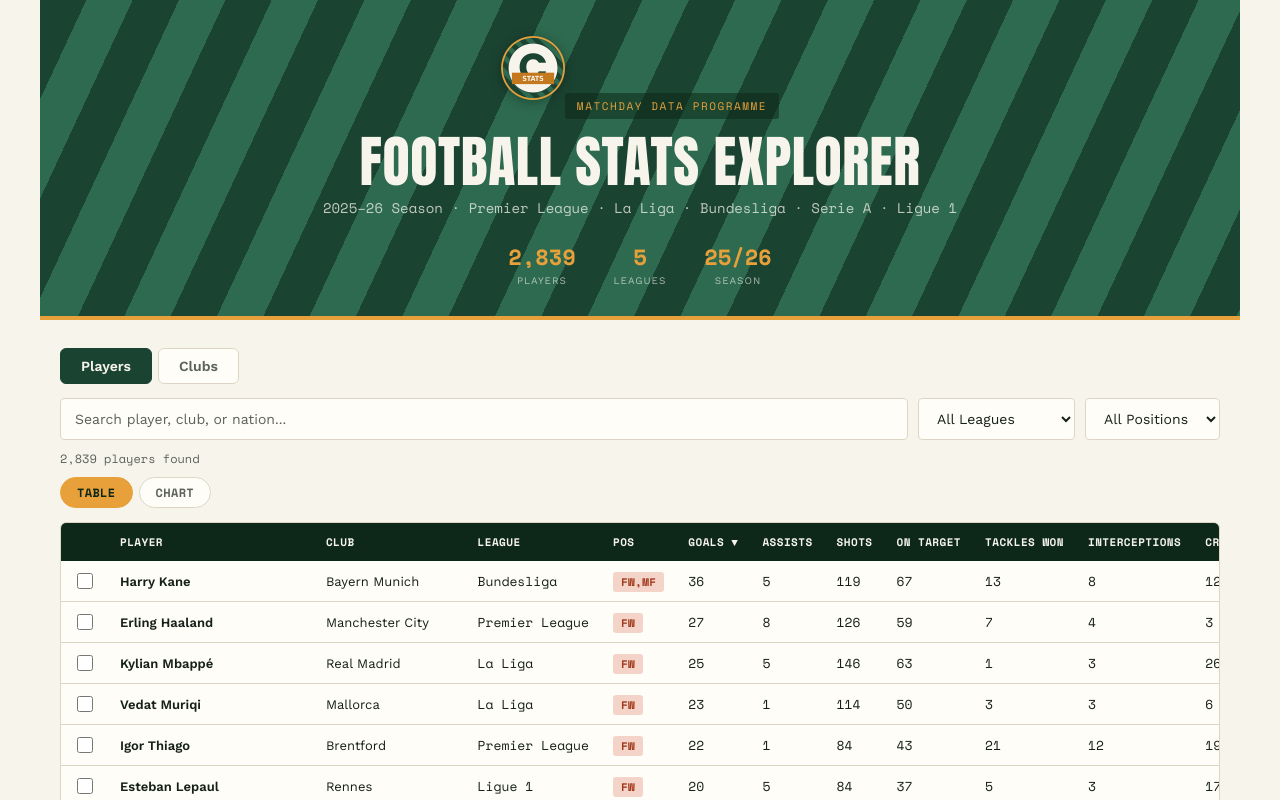
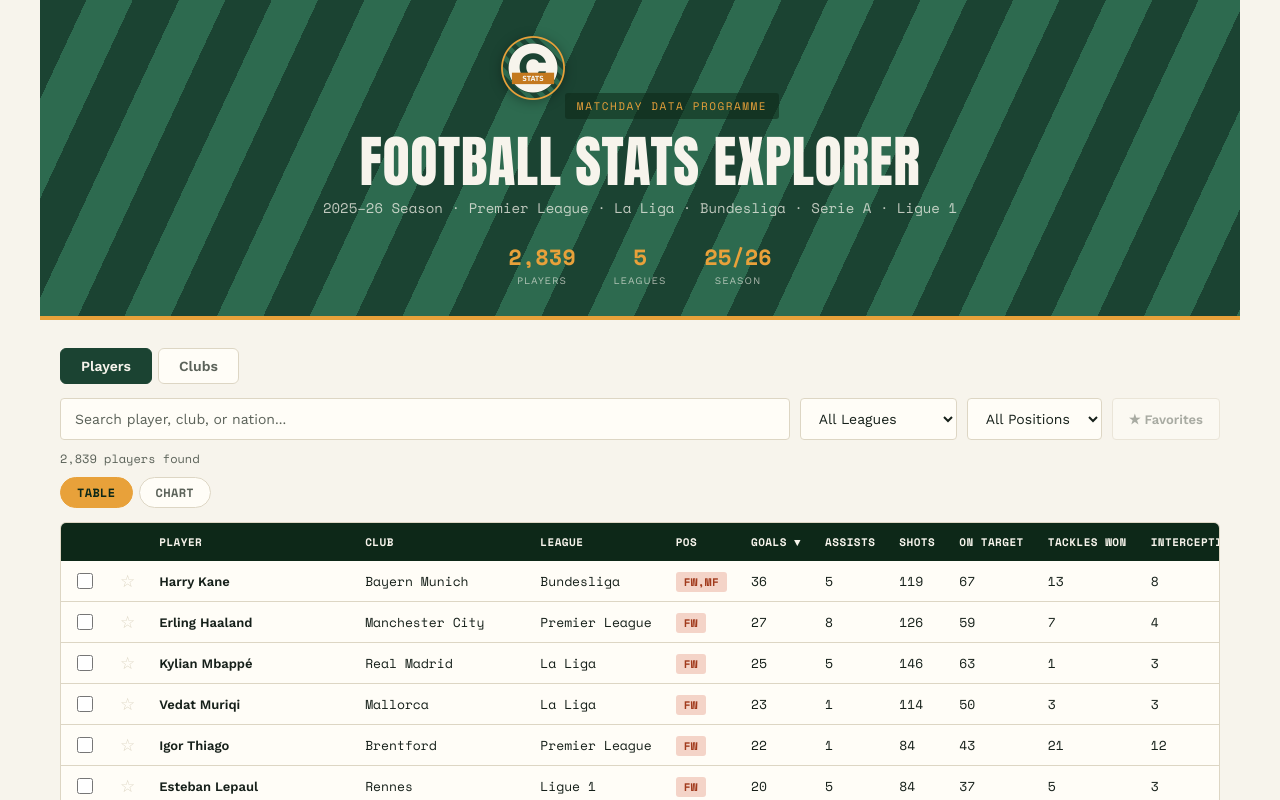
Before and after one commit to Ferdinand12334/football-stats-explorer, a React (Vite) app: page / in a window 1280 px wide. Shown: the top 800 px of the page. Built offline with nearby package versions, Linux system fonts and the light colour scheme.

Commit message:
Add favorite players feature

```diff
--- a/src/App.css
+++ b/src/App.css
@@ -516,6 +516,66 @@
   cursor: pointer;
 }
 
+.fav-col {
+  width: 30px;
+  text-align: center;
+  cursor: pointer;
+}
+
+.fav-star {
+  font-size: 17px;
+  color: var(--line);
+  transition: color 0.1s, transform 0.1s;
+  display: inline-block;
+}
+
+.fav-star.fav-active {
+  color: var(--amber);
+}
+
+.fav-col:hover .fav-star {
+  transform: scale(1.15);
+}
+
+.fav-toggle {
+  padding: 11px 16px;
+  border-radius: 4px;
+  border: 1.5px solid var(--line);
+  background: var(--paper-card);
+  color: var(--ink-soft);
+  font-family: 'Work Sans', sans-serif;
+  font-weight: 600;
+  font-size: 13px;
+  cursor: pointer;
+  white-space: nowrap;
+}
+
+.fav-toggle.active {
+  background: var(--amber);
+  border-color: var(--amber);
+  color: var(--pitch-900);
+}
+
+.fav-toggle:disabled {
+  opacity: 0.5;
+  cursor: not-allowed;
+}
+
+.modal-fav {
+  position: absolute;
+  top: 14px;
+  right: 52px;
+  background: rgba(255, 255, 255, 0.15);
+  border: none;
+  color: var(--amber);
+  font-size: 18px;
+  width: 28px;
+  height: 28px;
+  border-radius: 50%;
+  cursor: pointer;
+  z-index: 1;
+}
+
 .compare-bar {
   position: fixed;
   bottom: 0;
--- a/src/App.jsx
+++ b/src/App.jsx
@@ -82,6 +82,8 @@
   const [clubsMode, setClubsMode] = useState('table');
   const [chartStat, setChartStat] = useState('Goals');
   const [clubChartStat, setClubChartStat] = useState('goals');
+  const [favorites, setFavorites] = useState([]);
+  const [favoritesOnly, setFavoritesOnly] = useState(false);
 
   const leagues = useMemo(() => uniqueSorted(players.map(p => p.Comp)), []);
   const positions = useMemo(() => uniqueSorted(players.map(p => p.Pos)), []);
@@ -99,6 +101,7 @@
     }
     if (league !== 'All') result = result.filter(p => p.Comp === league);
     if (position !== 'All') result = result.filter(p => p.Pos === position);
+    if (favoritesOnly) result = result.filter(p => favorites.includes(favKey(p)));
 
     result = [...result].sort((a, b) => {
       const av = a[sortKey];
@@ -110,7 +113,7 @@
     });
 
     return result;
-  }, [search, league, position, sortKey, sortDir]);
+  }, [search, league, position, sortKey, sortDir, favoritesOnly, favorites]);
 
   const handleSort = key => {
     if (sortKey === key) {
@@ -133,6 +136,16 @@
 
   const isComparing = player =>
     compareList.some(p => p.Player === player.Player && p.Squad === player.Squad);
+
+  const favKey = p => `${p.Player}__${p.Squad}`;
+
+  const toggleFavorite = (player, e) => {
+    if (e) e.stopPropagation();
+    const key = favKey(player);
+    setFavorites(list => (list.includes(key) ? list.filter(k => k !== key) : [...list, key]));
+  };
+
+  const isFavorite = player => favorites.includes(favKey(player));
 
   const clubStandings = useMemo(() => buildClubStandings(players), []);
 
@@ -239,6 +252,13 @@
             <option key={p} value={p}>{p}</option>
           ))}
         </select>
+        <button
+          className={`fav-toggle ${favoritesOnly ? 'active' : ''}`}
+          onClick={() => setFavoritesOnly(v => !v)}
+          disabled={favorites.length === 0 && !favoritesOnly}
+        >
+          ★ Favorites {favorites.length > 0 ? `(${favorites.length})` : ''}
+        </button>
       </div>
 
       <p className="result-count">{filtered.length.toLocaleString()} players found</p>
@@ -280,6 +300,7 @@
           <thead>
             <tr>
               <th className="checkbox-col"></th>
+              <th className="fav-col"></th>
               <th className="sticky-col" onClick={() => handleSort('Player')}>
                 Player {sortKey === 'Player' && (sortDir === 'asc' ? '▲' : '▼')}
               </th>
@@ -303,6 +324,9 @@
                     onChange={e => toggleCompare(p, e)}
                     aria-label={`Compare ${p.Player}`}
                   />
+                </td>
+                <td className="fav-col" onClick={e => toggleFavorite(p, e)}>
+                  <span className={`fav-star ${isFavorite(p) ? 'fav-active' : ''}`}>{isFavorite(p) ? '★' : '☆'}</span>
                 </td>
                 <td className="sticky-col player-name">{p.Player}</td>
                 <td>{p.Squad}</td>
@@ -427,6 +451,9 @@
         <div className="modal-backdrop" onClick={() => setSelectedPlayer(null)}>
           <div className="modal" onClick={e => e.stopPropagation()}>
             <button className="modal-close" onClick={() => setSelectedPlayer(null)}>✕</button>
+            <button className="modal-fav" onClick={e => toggleFavorite(selectedPlayer, e)}>
+              {isFavorite(selectedPlayer) ? '★' : '☆'}
+            </button>
             <div className="modal-banner">
               <span className={`pos-badge pos-${positionGroup(selectedPlayer.Pos)} modal-pos`}>{selectedPlayer.Pos}</span>
               <span className="modal-number">{selectedPlayer.Goals}</span>
```
